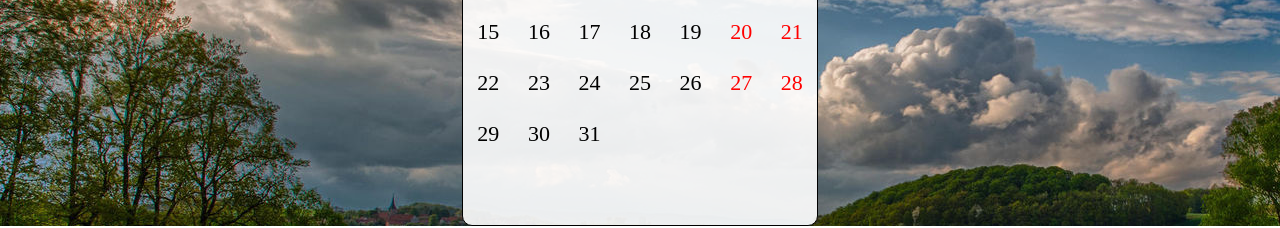
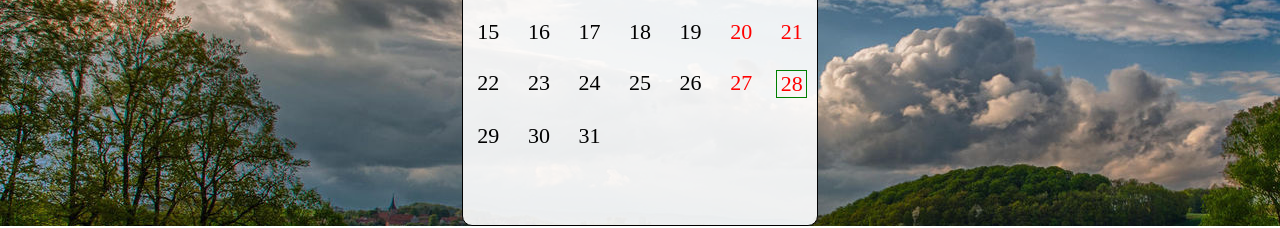
Before and after one commit to MultiFruit66/calendar, a Vue app: page / in a window 1280 px wide. Shown: the part 226-454 px from the top of the page. Built offline with nearby package versions, Linux system fonts and the light colour scheme.

Commit message:
add current day

```diff
--- a/src/App.vue
+++ b/src/App.vue
@@ -27,6 +27,8 @@
           :days="days"
           :startFrom="startFrom"
           :countOfDays="countOfDays"
+          :currentMonth="currentMonth"
+          :currentYear="currentYear"
         />
       </main>
     </div>
--- a/src/components/AppMain.vue
+++ b/src/components/AppMain.vue
@@ -2,7 +2,7 @@
   <ul class="dayList">
     <li class="day" v-for="(day, index) in days" :key="`c${ index }`">{{ day }}</li>
     <li class="day" v-for="(day, index) in startFrom" :key="`d${ index }`"></li>
-    <li class="day" v-for="(day, index) in countOfDays" :key="`e${ index }`">{{ day }}</li>
+    <li class="day" :class="{today: day === currentDay}" v-for="(day, index) in countOfDays" :key="`e${ index }`">{{ day }}</li>
   </ul>
 </template>
 
@@ -13,7 +13,25 @@ export default {
   props: {
     days: Array,
     startFrom: Number,
-    countOfDays: Number
+    countOfDays: Number,
+    currentMonth: Number,
+    currentYear: Number
+  },
+
+  methods: {
+    getCurrentDay() {
+      if (this.currentMonth === new Date().getMonth()
+      && this.currentYear === new Date().getFullYear()) {
+        return new Date().getDate()
+      }
+      return null
+    }
+  },
+
+  computed: {
+    currentDay() {
+      return this.getCurrentDay()
+    }
   }
 }
 </script>
@@ -26,6 +44,7 @@ export default {
   grid-gap: 25px 20px;
   padding: 25px 10px;
   margin: 0;
+}
 
 .day {
   text-align: center;
@@ -35,5 +54,8 @@ export default {
     color: red;
   }
 }
+
+.today {
+  border: 1px solid green;
 }
 </style>
```
Lines whose indentation alone changed are shown as unchanged.
